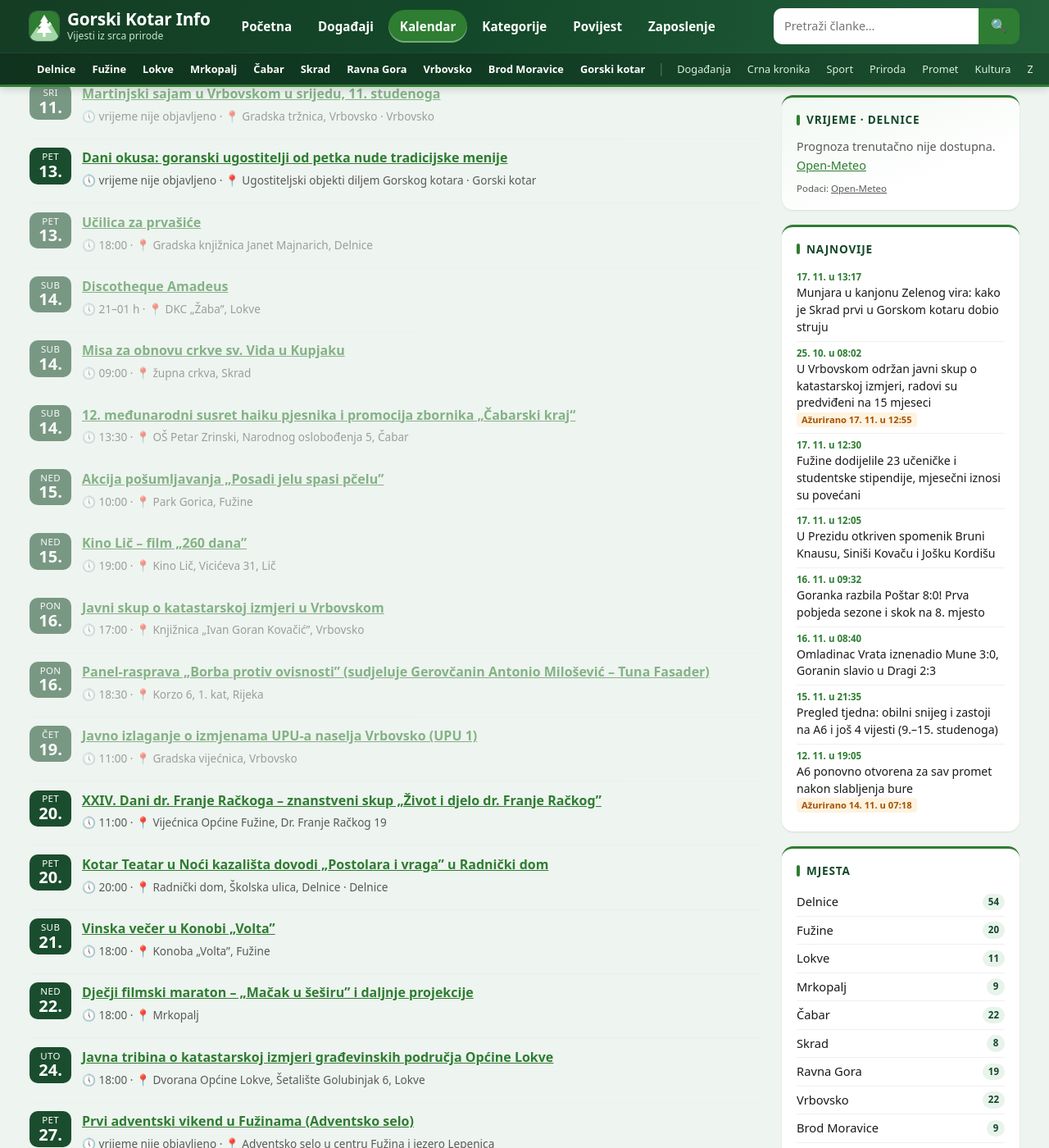
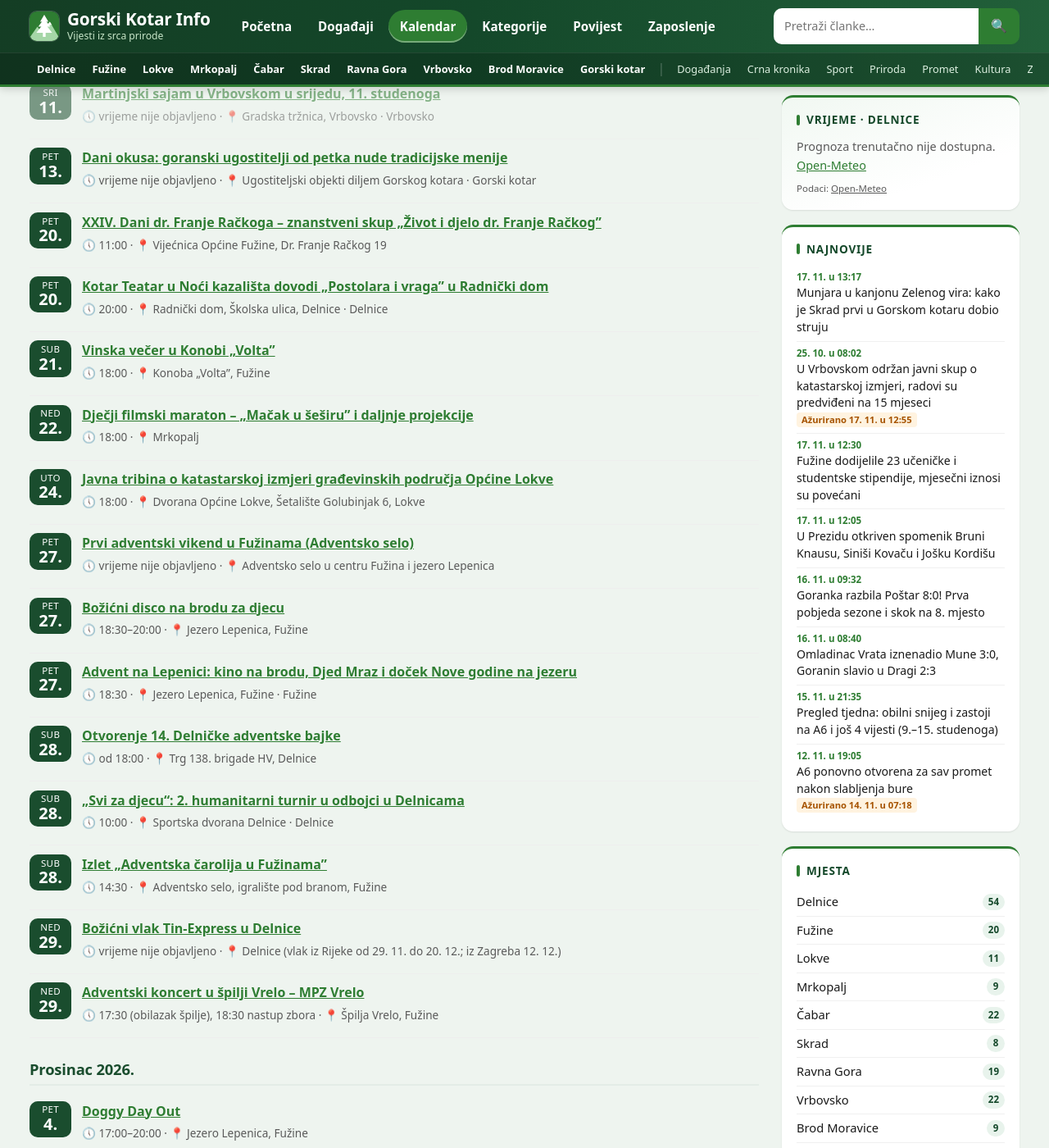
Before and after one commit to MojGK/gorski-kotar.info, a Jekyll site: the page built from kalendar.md, in a window 1280 px wide and 1400 px high, scrolled down 689 px. Shown: the whole window at 82% size. Built offline with Jekyll 4.4.1, drawn with Linux system fonts in a browser that asks for light colours.

Commit message:
Čišćenje: istekli događaji i oglasi za posao do 19. 11.

```diff
--- a/_data/dogadjanja.yml
+++ b/_data/dogadjanja.yml
@@ -2,7 +2,7 @@
 # Upute: _data/README-zaposlenje-dogadjanja.md
 # Prošli događaji (nakon datum_do, inače nakon datuma) automatski se skrivaju na /dogadaji/ i naslovnici;
 # u kalendaru ostaju pod „Prikaži prošla događanja” dok ih ne obrišete.
-azurirano: 2026-11-13
+azurirano: 2026-11-20
 dogadjaji:
 - naziv: Dani okusa Gorskog kotara (Dani okusa hrvatske tradicije)
   datum: 2026-11-13
@@ -13,77 +13,6 @@ dogadjaji:
   organizator: Okusi hrvatske tradicije i TZ Gorskog kotara
   opis: "Tradicijski meniji po prigodnim cijenama u 11 goranskih restorana. Za menije i rezervacije obratite se odabranom objektu."
   link: /dani-okusa-gorskog-kotara/
-- naziv: Učilica za prvašiće
-  datum: 2026-11-13
-  vrijeme: "18:00"
-  mjesto: Gradska knjižnica Janet Majnarich, Delnice
-  grad: Delnice
-  organizator: Gradska knjižnica Janet Majnarich Delnice
-  opis: "Program knjižnice za prvašiće, osmišljen kao pomoć u učenju. Knjižnica ga najavljuje kao termin petkom u 18 sati."
-  link: https://knjiznica-delnice.com/programi/
-- naziv: Misa za obnovu crkve sv. Vida u Kupjaku
-  datum: 2026-11-14
-  vrijeme: "09:00"
-  mjesto: župna crkva, Skrad
-  grad: Skrad
-  organizator: Župa Skrad
-  opis: "Misa za duhovnu i fizičku obnovu crkve sv. Vida u Kupjaku, u župnoj crkvi u Skradu."
-  link: /kupjak-crkva-sv-vida-pozar-kroviste/
-- naziv: "12. međunarodni susret haiku pjesnika i promocija zbornika „Čabarski kraj“"
-  datum: 2026-11-14
-  datum_do: 2026-11-14
-  vrijeme: "13:30"
-  mjesto: OŠ Petar Zrinski, Narodnog oslobođenja 5, Čabar
-  grad: Čabar
-  organizator: "Udruga „Goranski koraci“ (prema objavi Gradske knjižnice Janet Majnarich Delnice)"
-  opis: "Haiku pjesnici dolaze u Čabar, a u 13:30 u školi slijede promocija zbornika i dodjela priznanja. Prema objavi knjižnice na Facebooku, okupljanje je u 10:00 u Gradskoj knjižnici Janet Majnarich Delnice i u 11:30 ispred OŠ Petar Zrinski. Prije promocije razgledavaju se Zavičajna zbirka, galerija „Svečnjak“, središte Čabra i izvor Čabranke."
-  link: https://www.cabar.hr/files/susret_haiku_pjesnika_2026.webp
-- naziv: Discotheque Amadeus
-  datum: 2026-11-14
-  vrijeme: "21–01 h"
-  mjesto: "DKC „Žaba”, Lokve"
-  grad: Lokve
-  organizator: Udruga mladih Revival
-  opis: Disco večer u spomen na nekadašnji Amadeus, uz Max Dee Jaya, DJ Nikolu i DJ Jana. Ulaz je besplatan.
-  link: https://www.dogadanja.com/nocni-zivot/discotheque-amadeus-drustveno-kulturni-centar-zaba-lokve-2026-11-14/
-- naziv: "Akcija pošumljavanja „Posadi jelu spasi pčelu”"
-  datum: 2026-11-15
-  vrijeme: "10:00"
-  mjesto: Park Gorica, Fužine
-  grad: Fužine
-  opis: Akcija sadnje i pošumljavanja.
-  link: https://www.tz-fuzine.hr/hr/kalendar_dogadanja_2026/1075/5
-- naziv: "Kino Lič – film „260 dana”"
-  datum: 2026-11-15
-  vrijeme: "19:00"
-  mjesto: "Kino Lič, Vicićeva 31, Lič"
-  grad: Fužine
-  opis: Projekcija filma.
-  link: https://ravna-gora.com/gk-pregled/
-- naziv: Javni skup o katastarskoj izmjeri u Vrbovskom
-  datum: 2026-11-16
-  vrijeme: "17:00"
-  mjesto: "Knjižnica „Ivan Goran Kovačić”, Vrbovsko"
-  grad: Vrbovsko
-  organizator: Grad Vrbovsko
-  opis: "Za vlasnike nekretnina s područja obuhvaćenih izmjerom dijelova k. o. Vrbovsko i k. o. Gomirsko Vrbovsko. Predstavit će se postupak izmjere, tijek aktivnosti na terenu te prava i obveze vlasnika. Izvođač je Geodetski zavod Rijeka d.o.o."
-  link: /vrbovsko-katastarska-izmjera-470-000-eura/
-- naziv: "Panel-rasprava „Borba protiv ovisnosti” (sudjeluje Gerovčanin Antonio Milošević – Tuna Fasader)"
-  datum: 2026-11-16
-  vrijeme: "18:30"
-  mjesto: Korzo 6, 1. kat, Rijeka
-  grad: Rijeka
-  organizator: Forum mladih SDP-a Rijeka i SDP Rijeka
-  opis: "Tuna Fasader i Igor Pokrajac govore o vlastitom iskustvu s ovisnošću i oporavku, moderira Dominik Omerović. Otvoreno za sve građane."
-  link: /tuna-fasader-panel-ovisnost-rijeka/
-- naziv: "Javno izlaganje o izmjenama UPU-a naselja Vrbovsko (UPU 1)"
-  datum: 2026-11-19
-  vrijeme: "11:00"
-  mjesto: Gradska vijećnica, Vrbovsko
-  grad: Vrbovsko
-  organizator: Grad Vrbovsko
-  opis: "Javno izlaganje u sklopu 1. ponovne javne rasprave. Javni uvid traje od 16. do 24. studenoga, od 7 do 15 sati u Gradu Vrbovsko."
-  link: /vrbovsko-katastarska-izmjera-470-000-eura/
 - naziv: "XXIV. Dani dr. Franje Račkoga – znanstveni skup „Život i djelo dr. Franje Račkog”"
   datum: 2026-11-20
   vrijeme: "11:00"
--- a/_data/poslovi.yml
+++ b/_data/poslovi.yml
@@ -1,50 +1,8 @@
 # ZAPOSLENJE – živi popis oglasa (stranica /zaposlenje/ i blok na naslovnici).
 # Upute: _data/README-zaposlenje-dogadjanja.md
 # Oglasi s prošlim rokom automatski se skrivaju (pri svakoj izradi stranice i u pregledniku).
-azurirano: 2026-11-16
+azurirano: 2026-11-20
 oglasi:
-- poslodavac: "GEC d.o.o. (folije i vrećice)"
-  pozicija: Rukovatelj / rukovateljica strojevima za izradu plastičnih proizvoda
-  broj: 3
-  vrsta: "određeno, rad u 2 smjene"
-  mjesto: "Plešce (Čabar)"
-  grad: Čabar
-  rok: 2026-11-17
-  opis: "Rad na strojevima za izradu vrećica i folija, pakiranje i pomoćni poslovi u proizvodnji (teži fizički rad); završena osnovna škola, 1 godina iskustva; osiguran zajednički smještaj."
-  izvori:
-  - naziv: HZZ
-    url: https://burzarada.hzz.hr/RadnoMjesto_Ispis.aspx?WebSifra=167952550
-- poslodavac: "Općina Lokve (Jedinstveni upravni odjel)"
-  pozicija: "Viši stručni suradnik / viša stručna suradnica za financije, projekte i javnu nabavu"
-  broj: 1
-  vrsta: "neodređeno, uz probni rad od 3 mjeseca"
-  mjesto: Lokve
-  rok: 2026-11-19
-  opis: "Diplomski studij ekonomske struke, najmanje godinu dana iskustva na odgovarajućim poslovima i položen državni ispit II. razine (mogu se javiti i kandidati bez ispita, uz obvezu polaganja u zakonskom roku). Kandidati prolaze pisano testiranje i intervju. Rok: 8 dana od objave u Narodnim novinama (11. 11.), dakle do 19. 11. 2026."
-  izvori:
-  - naziv: Općina Lokve
-    url: https://lokve.hr/vijesti/javni-natjecaj-za-prijam-u-sluzbu-u-jedinstveni-upravni-odjel-opcine-lokve-na-radno-mjesto-visi-strucni-suradnik-za-financije-projekte-i-javnu-nabavu
-- poslodavac: Lož Metalpres d.o.o.
-  pozicija: Radnik / radnica na montaži
-  mjesto: "Plešce (Čabar)"
-  grad: Čabar
-  rok: 2026-11-19
-  izvori:
-  - naziv: Adorio
-    url: https://www.adorio.hr/oglas-za-posao/7756384
-- poslodavac: "Komunalno-trgovačko društvo Fužine d.o.o. (KTD Fužine)"
-  pozicija: Referent / referentica za turističke usluge
-  broj: 1
-  vrsta: "određeno (zamjena), puno radno vrijeme"
-  mjesto: Fužine
-  rok: 2026-11-19
-  opis: "Rok za prijave je 19. 11. 2026. do 10.00 h. Srednja stručna sprema turističke ili ekonomske struke; mjesto rada Ured za turizam u Fužinama."
-  izvori:
-  - naziv: KTD Fužine
-    url: https://ktd-fuzine.hr/natjecaji/
-  - naziv: PDF natječaja
-    url: https://ktd-fuzine.hr/wp-content/uploads/2026/11/Natjecaj-za-radno-mjesto-referenta-za-turisticke-usluge.pdf
-  izdvojeno: true
 - poslodavac: Javna vatrogasna postrojba Delnice
   pozicija: Zapovjednik / zapovjednica javne vatrogasne postrojbe
   mjesto: Delnice
```
